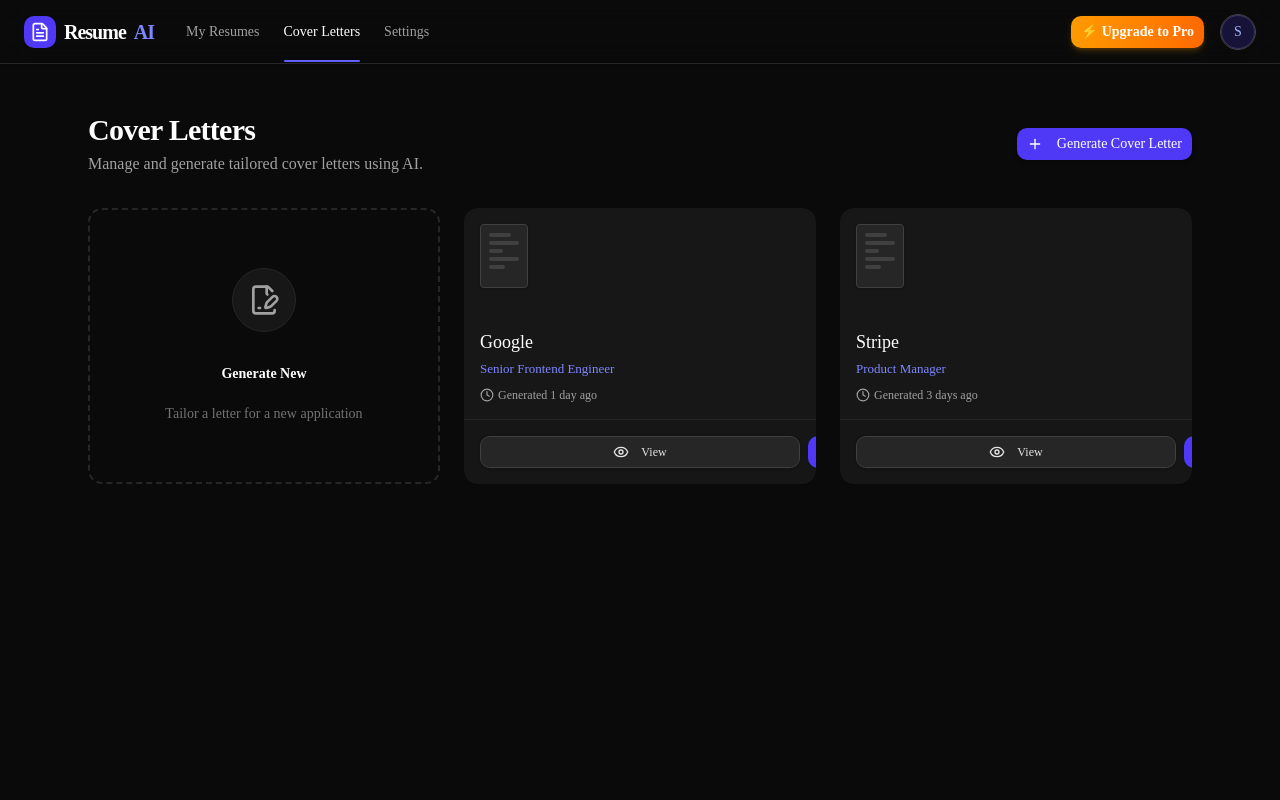
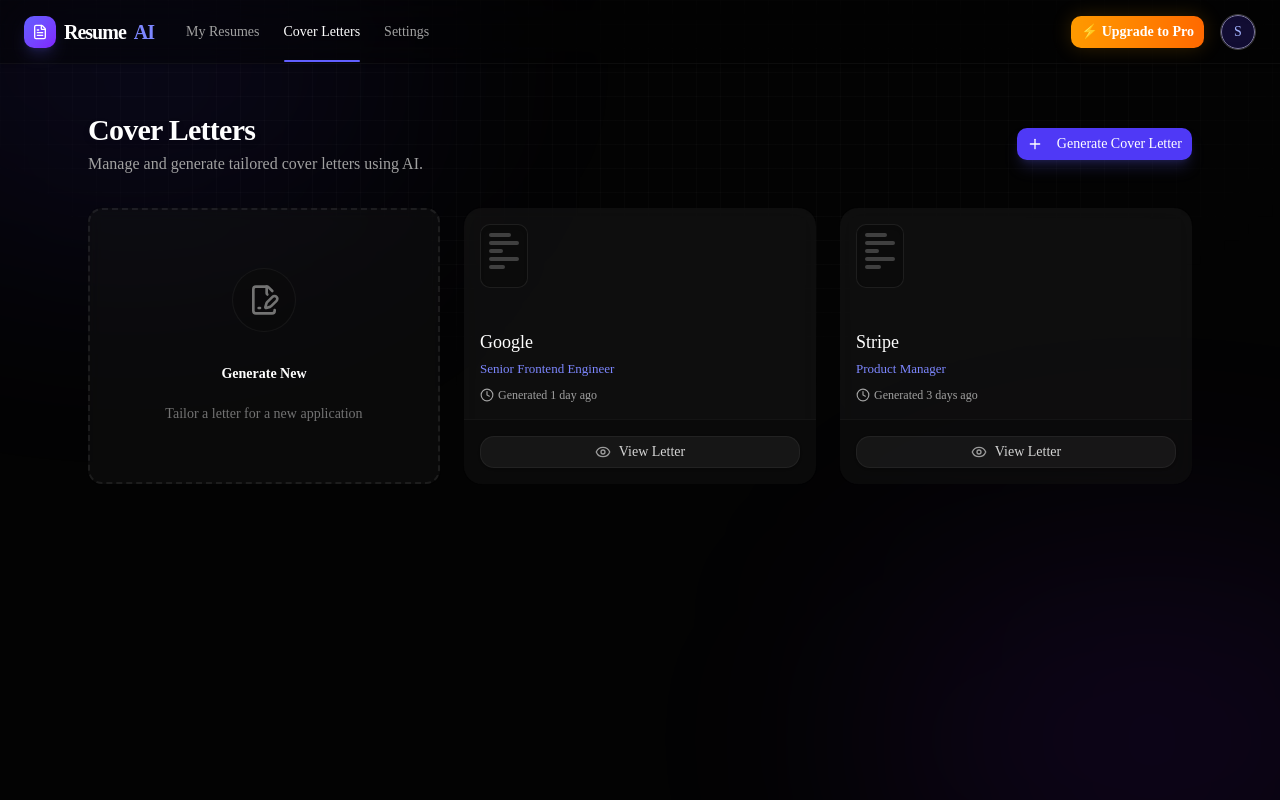
Before and after one commit to rishan011/resumeai, a Next.js app: page /dashboard/cover-letters in a window 1280 px wide. Built offline with nearby package versions, Linux system fonts and the light colour scheme; no server answers; sample sign-in values are in the browser's storage.

Commit message:
style: apply animated premium dark theme to dashboard and cover letter pages

```diff
--- a/src/app/dashboard/cover-letters/page.tsx
+++ b/src/app/dashboard/cover-letters/page.tsx
@@ -53,12 +53,27 @@
   };
 
   return (
-    <div className="min-h-screen bg-neutral-950 text-neutral-100 font-sans">
+    <div className="min-h-screen bg-[#030303] text-neutral-100 font-sans relative overflow-hidden">
+      {/* Ambient Premium Dark Theme Background */}
+      <div className="fixed inset-0 z-0 pointer-events-none overflow-hidden">
+        <div className="absolute inset-0 bg-[linear-gradient(to_right,#8080800a_1px,transparent_1px),linear-gradient(to_bottom,#8080800a_1px,transparent_1px)] bg-[size:24px_24px] [mask-image:radial-gradient(ellipse_60%_50%_at_50%_0%,#000_70%,transparent_100%)]" />
+        <motion.div
+          animate={{ y: [0, -20, 0], scale: [1, 1.05, 1] }}
+          transition={{ duration: 8, repeat: Infinity, ease: "easeInOut" }}
+          className="absolute top-[-10%] left-[-10%] w-[40%] h-[40%] bg-indigo-600/10 rounded-full blur-[120px]"
+        />
+        <motion.div
+          animate={{ y: [0, 20, 0], scale: [1, 1.05, 1] }}
+          transition={{ duration: 10, repeat: Infinity, ease: "easeInOut", delay: 1 }}
+          className="absolute bottom-[-10%] right-[-10%] w-[40%] h-[40%] bg-violet-600/10 rounded-full blur-[120px]"
+        />
+      </div>
+
       {/* Header */}
-      <header className="sticky top-0 z-30 flex h-16 items-center border-b border-neutral-800 bg-neutral-950/80 backdrop-blur-md px-6 shadow-sm">
+      <header className="sticky top-0 z-30 flex h-16 items-center border-b border-white/[0.04] bg-[#030303]/40 backdrop-blur-xl px-6 shadow-sm">
         <Link href="/" className="flex items-center gap-2 text-xl font-bold tracking-tighter mr-8">
-          <div className="w-8 h-8 rounded-lg bg-indigo-600 flex items-center justify-center">
-            <FileText className="w-5 h-5 text-white" />
+          <div className="w-8 h-8 rounded-lg bg-gradient-to-br from-indigo-500 to-violet-600 flex items-center justify-center shadow-lg shadow-indigo-500/20">
+            <FileText className="w-4 h-4 text-white" />
           </div>
           <span className="text-white">Resume</span><span className="text-indigo-400">AI</span>
         </Link>
@@ -73,7 +88,10 @@
           <button onClick={() => toast("Settings coming soon")} className="hover:text-white transition-colors cursor-pointer">Settings</button>
         </nav>
         <div className="flex items-center gap-4">
-          <Button className="hidden sm:flex bg-gradient-to-r from-amber-500 to-orange-500 hover:from-amber-400 hover:to-orange-400 text-white font-semibold shadow-md shadow-amber-500/20 border-0" onClick={() => toast("Pro features unlock soon!")}>⚡ Upgrade to Pro</Button>
+          <Button className="hidden sm:flex relative group bg-gradient-to-r from-amber-500 to-orange-500 hover:from-amber-400 hover:to-orange-400 text-white font-semibold shadow-[0_0_20px_rgba(245,158,11,0.2)] border-0 overflow-hidden" onClick={() => toast("Pro features unlock soon!")}>
+            <span className="relative z-10">⚡ Upgrade to Pro</span>
+            <div className="absolute inset-0 translate-x-[-100%] group-hover:translate-x-[100%] bg-gradient-to-r from-transparent via-white/20 to-transparent transition-transform duration-700 ease-in-out" />
+          </Button>
           <DropdownMenu>
             <DropdownMenuTrigger className="focus:outline-none rounded-full">
               <Avatar className="h-9 w-9 border border-neutral-700 hover:ring-2 ring-indigo-500 ring-offset-2 ring-offset-neutral-950 transition-all cursor-pointer">
@@ -100,19 +118,24 @@
       </header>
 
       {/* Main Content */}
-      <main className="container mx-auto px-6 py-12 max-w-6xl">
-        <div className="flex flex-col sm:flex-row justify-between items-start sm:items-center mb-8 gap-4">
+      <main className="container mx-auto px-6 py-12 max-w-6xl relative z-10">
+        <motion.div
+          initial={{ opacity: 0, y: 20 }}
+          animate={{ opacity: 1, y: 0 }}
+          transition={{ duration: 0.5, ease: "easeOut" }}
+          className="flex flex-col sm:flex-row justify-between items-start sm:items-center mb-8 gap-4"
+        >
           <div>
-            <h1 className="text-3xl font-bold tracking-tight text-white mb-1">Cover Letters</h1>
-            <p className="text-neutral-400">Manage and generate tailored cover letters using AI.</p>
+            <h1 className="text-3xl font-black tracking-tight text-white mb-1 drop-shadow-md">Cover Letters</h1>
+            <p className="text-neutral-400 font-medium">Manage and generate tailored cover letters using AI.</p>
           </div>
           <Link href="/dashboard/cover-letters/new">
-            <Button className="bg-indigo-600 hover:bg-indigo-700 text-white shadow-md border-none">
+            <Button className="bg-indigo-600 hover:bg-indigo-500 text-white shadow-lg shadow-indigo-500/20 border-none transition-all hover:scale-[1.02]">
               <Plus className="w-4 h-4 mr-2" />
               Generate Cover Letter
             </Button>
           </Link>
-        </div>
+        </motion.div>
 
         <motion.div
           variants={containerVariants}
@@ -121,13 +144,13 @@
           className="grid grid-cols-1 md:grid-cols-2 lg:grid-cols-3 gap-6"
         >
           {/* Create New Card Placeholder */}
-          <motion.div variants={itemVariants}>
+          <motion.div variants={itemVariants} whileHover={{ y: -5 }} transition={{ ease: "easeOut", duration: 0.2 }}>
             <Link href="/dashboard/cover-letters/new">
-              <Card className="h-full min-h-[250px] bg-transparent border-dashed border-2 border-neutral-800 hover:border-indigo-500 hover:bg-neutral-900/50 transition-all cursor-pointer flex flex-col items-center justify-center text-center p-8 group shadow-none">
-                <div className="w-16 h-16 rounded-full bg-neutral-900 border border-neutral-800 flex items-center justify-center mb-4 group-hover:scale-110 group-hover:bg-indigo-600/20 group-hover:border-indigo-500/30 transition-all duration-300">
-                  <FileSignature className="w-8 h-8 text-neutral-400 group-hover:text-indigo-400 transition-colors" />
+              <Card className="h-full min-h-[250px] bg-neutral-900/40 backdrop-blur-sm border-dashed border-2 border-white/[0.08] hover:border-indigo-500/50 hover:bg-indigo-500/5 transition-all cursor-pointer flex flex-col items-center justify-center text-center p-8 group shadow-none">
+                <div className="w-16 h-16 rounded-full bg-neutral-950/50 border border-white/[0.05] flex items-center justify-center mb-4 group-hover:scale-110 group-hover:bg-indigo-600/20 group-hover:border-indigo-500/30 transition-all duration-300">
+                  <FileSignature className="w-8 h-8 text-neutral-500 group-hover:text-indigo-400 transition-colors" />
                 </div>
-                <h3 className="font-semibold text-white mb-1">Generate New</h3>
+                <h3 className="font-bold text-white mb-1 group-hover:text-indigo-300 transition-colors">Generate New</h3>
                 <p className="text-sm text-neutral-500">Tailor a letter for a new application</p>
               </Card>
             </Link>
@@ -136,11 +159,12 @@
           {/* Saved Cover Letters */}
           <AnimatePresence>
             {coverLetters.map((cl) => (
-              <motion.div key={cl.id} variants={itemVariants} layout exit="exit">
-                <Card className="flex flex-col h-full hover:shadow-[0_8px_30px_rgb(0,0,0,0.5)] hover:-translate-y-1 transition-all duration-300 bg-neutral-900 border-neutral-800 rounded-xl group relative overflow-hidden">
+              <motion.div key={cl.id} variants={itemVariants} layout exit="exit" whileHover={{ y: -8 }} transition={{ duration: 0.3, ease: "easeOut" }}>
+                <Card className="flex flex-col h-full hover:shadow-[0_20px_40px_-15px_rgba(99,102,241,0.15)] transition-all duration-300 bg-neutral-900/60 backdrop-blur-md border-white/[0.06] hover:border-indigo-500/30 rounded-2xl group relative overflow-hidden">
                   <div className="absolute inset-0 bg-gradient-to-br from-indigo-500/5 via-transparent to-transparent opacity-0 group-hover:opacity-100 transition-opacity" />
+                  <div className="absolute top-0 left-0 w-full h-0.5 bg-gradient-to-r from-indigo-500 to-violet-500 opacity-0 group-hover:opacity-100 transition-opacity duration-300" />
                   <CardHeader className="flex flex-row items-start justify-between pb-2 relative z-10">
-                    <div className="w-12 h-16 bg-neutral-800 rounded border border-neutral-700 shadow-sm flex items-center justify-center relative overflow-hidden group-hover:border-indigo-500/50 transition-colors">
+                    <div className="w-12 h-16 bg-neutral-950/50 rounded-lg border border-white/[0.08] shadow-inner flex items-center justify-center relative overflow-hidden group-hover:border-indigo-500/40 transition-colors">
                        <div className="absolute top-2 left-2 right-4 h-1 bg-neutral-700 rounded-full group-hover:bg-indigo-500/40 transition-colors" />
                        <div className="absolute top-4 left-2 right-2 h-1 bg-neutral-700 rounded-full group-hover:bg-indigo-500/40 transition-colors" />
                        <div className="absolute top-6 left-2 right-6 h-1 bg-neutral-700 rounded-full group-hover:bg-indigo-500/40 transition-colors" />
@@ -173,12 +197,9 @@
                       Generated {cl.updatedAt}
                     </div>
                   </CardContent>
-                  <CardFooter className="pt-4 border-t border-neutral-800 mt-auto bg-neutral-900/50 rounded-b-xl border-x-0 border-b-0 flex justify-between gap-2 relative z-10">
-                    <Button variant="outline" className="w-full bg-neutral-800 border-neutral-700 hover:bg-neutral-700 text-neutral-200 shadow-sm text-xs h-8 transition-colors" onClick={() => router.push("/dashboard/cover-letters/new")}>
-                      <Eye className="w-3.5 h-3.5 mr-1.5" /> View
-                    </Button>
-                    <Button className="w-full bg-indigo-600 hover:bg-indigo-700 text-white border-none shadow-sm text-xs h-8 transition-colors" onClick={() => router.push("/dashboard/cover-letters/new")}>
-                      <Edit3 className="w-3.5 h-3.5 mr-1.5" /> Edit
+                  <CardFooter className="pt-4 border-t border-white/[0.04] mt-auto bg-black/20 rounded-b-2xl border-x-0 border-b-0 flex justify-between gap-2 relative z-10 p-4">
+                    <Button className="w-full bg-white/5 border border-white/10 hover:bg-neutral-800 text-neutral-300 shadow-sm transition-colors rounded-xl font-medium relative group overflow-hidden" onClick={() => router.push("/dashboard/cover-letters/new")}>
+                       <span className="relative z-10 flex items-center"><Eye className="w-4 h-4 mr-2 opacity-70 group-hover:opacity-100 transition-opacity" /> View Letter</span>
                     </Button>
                   </CardFooter>
                 </Card>
--- a/src/app/dashboard/page.tsx
+++ b/src/app/dashboard/page.tsx
@@ -53,12 +53,27 @@
   };
 
   return (
-    <div className="min-h-screen bg-neutral-950 text-neutral-100 font-sans">
+    <div className="min-h-screen bg-[#030303] text-neutral-100 font-sans relative overflow-hidden">
+      {/* Ambient Premium Dark Theme Background */}
+      <div className="fixed inset-0 z-0 pointer-events-none overflow-hidden">
+        <div className="absolute inset-0 bg-[linear-gradient(to_right,#8080800a_1px,transparent_1px),linear-gradient(to_bottom,#8080800a_1px,transparent_1px)] bg-[size:24px_24px] [mask-image:radial-gradient(ellipse_60%_50%_at_50%_0%,#000_70%,transparent_100%)]" />
+        <motion.div
+          animate={{ y: [0, -20, 0], scale: [1, 1.05, 1] }}
+          transition={{ duration: 8, repeat: Infinity, ease: "easeInOut" }}
+          className="absolute top-[-10%] left-[-10%] w-[40%] h-[40%] bg-indigo-600/10 rounded-full blur-[120px]"
+        />
+        <motion.div
+          animate={{ y: [0, 20, 0], scale: [1, 1.05, 1] }}
+          transition={{ duration: 10, repeat: Infinity, ease: "easeInOut", delay: 1 }}
+          className="absolute bottom-[-10%] right-[-10%] w-[40%] h-[40%] bg-violet-600/10 rounded-full blur-[120px]"
+        />
+      </div>
+
       {/* Header */}
-      <header className="sticky top-0 z-30 flex h-16 items-center border-b border-neutral-800 bg-neutral-950/80 backdrop-blur-md px-6 shadow-sm">
+      <header className="sticky top-0 z-30 flex h-16 items-center border-b border-white/[0.04] bg-[#030303]/40 backdrop-blur-xl px-6 shadow-sm">
         <Link href="/" className="flex items-center gap-2 text-xl font-bold tracking-tighter mr-8">
-          <div className="w-8 h-8 rounded-lg bg-indigo-600 flex items-center justify-center">
-            <FileText className="w-5 h-5 text-white" />
+          <div className="w-8 h-8 rounded-lg bg-gradient-to-br from-indigo-500 to-violet-600 flex items-center justify-center shadow-lg shadow-indigo-500/20">
+            <FileText className="w-4 h-4 text-white" />
           </div>
           <span className="text-white">Resume</span><span className="text-indigo-400">AI</span>
         </Link>
@@ -71,7 +86,10 @@
           <button onClick={() => toast("Settings coming soon")} className="hover:text-white transition-colors cursor-pointer">Settings</button>
         </nav>
         <div className="flex items-center gap-4">
-          <Button className="hidden sm:flex bg-gradient-to-r from-amber-500 to-orange-500 hover:from-amber-400 hover:to-orange-400 text-white font-semibold shadow-md shadow-amber-500/20 border-0" onClick={() => toast("Pro features unlock soon!")}>⚡ Upgrade to Pro</Button>
+          <Button className="hidden sm:flex relative group bg-gradient-to-r from-amber-500 to-orange-500 hover:from-amber-400 hover:to-orange-400 text-white font-semibold shadow-[0_0_20px_rgba(245,158,11,0.2)] border-0 overflow-hidden" onClick={() => toast("Pro features unlock soon!")}>
+            <span className="relative z-10">⚡ Upgrade to Pro</span>
+            <div className="absolute inset-0 translate-x-[-100%] group-hover:translate-x-[100%] bg-gradient-to-r from-transparent via-white/20 to-transparent transition-transform duration-700 ease-in-out" />
+          </Button>
           <DropdownMenu>
             <DropdownMenuTrigger className="focus:outline-none rounded-full">
               <Avatar className="h-9 w-9 border border-neutral-700 hover:ring-2 ring-indigo-500 ring-offset-2 ring-offset-neutral-950 transition-all cursor-pointer">
@@ -98,19 +116,24 @@
       </header>
 
       {/* Main Content */}
-      <main className="container mx-auto px-6 py-12 max-w-6xl">
-        <div className="flex flex-col sm:flex-row justify-between items-start sm:items-center mb-8 gap-4">
+      <main className="container mx-auto px-6 py-12 max-w-6xl relative z-10">
+        <motion.div
+          initial={{ opacity: 0, y: 20 }}
+          animate={{ opacity: 1, y: 0 }}
+          transition={{ duration: 0.5, ease: "easeOut" }}
+          className="flex flex-col sm:flex-row justify-between items-start sm:items-center mb-8 gap-4"
+        >
           <div>
-            <h1 className="text-3xl font-bold tracking-tight text-white mb-1">My Resumes</h1>
-            <p className="text-neutral-400">Manage, edit, and export your resumes.</p>
+            <h1 className="text-3xl font-black tracking-tight text-white mb-1 drop-shadow-md">My Resumes</h1>
+            <p className="text-neutral-400 font-medium">Manage, edit, and export your resumes.</p>
           </div>
           <Link href="/builder/new">
-            <Button className="bg-indigo-600 hover:bg-indigo-700 text-white shadow-md border-none">
+            <Button className="bg-indigo-600 hover:bg-indigo-500 text-white shadow-lg shadow-indigo-500/20 border-none transition-all hover:scale-[1.02]">
               <Plus className="w-4 h-4 mr-2" />
               Create New Resume
             </Button>
           </Link>
-        </div>
+        </motion.div>
 
         <motion.div
           variants={containerVariants}
@@ -119,13 +142,13 @@
           className="grid grid-cols-1 md:grid-cols-2 lg:grid-cols-3 gap-6"
         >
           {/* Create New Card Placeholder */}
-          <motion.div variants={itemVariants}>
+          <motion.div variants={itemVariants} whileHover={{ y: -5 }} transition={{ ease: "easeOut", duration: 0.2 }}>
             <Link href="/builder/new">
-              <Card className="h-full min-h-[280px] bg-transparent border-dashed border-2 border-neutral-800 hover:border-indigo-500 hover:bg-neutral-900/50 transition-all cursor-pointer flex flex-col items-center justify-center text-center p-8 group shadow-none">
-                <div className="w-16 h-16 rounded-full bg-neutral-900 border border-neutral-800 flex items-center justify-center mb-4 group-hover:scale-110 group-hover:bg-indigo-600/20 group-hover:border-indigo-500/30 transition-all duration-300">
-                  <Plus className="w-8 h-8 text-neutral-400 group-hover:text-indigo-400 transition-colors" />
+              <Card className="h-full min-h-[280px] bg-neutral-900/40 backdrop-blur-sm border-dashed border-2 border-white/[0.08] hover:border-indigo-500/50 hover:bg-indigo-500/5 transition-all cursor-pointer flex flex-col items-center justify-center text-center p-8 group shadow-none">
+                <div className="w-16 h-16 rounded-full bg-neutral-950/50 border border-white/[0.05] flex items-center justify-center mb-4 group-hover:scale-110 group-hover:bg-indigo-600/20 group-hover:border-indigo-500/30 transition-all duration-300">
+                  <Plus className="w-8 h-8 text-neutral-500 group-hover:text-indigo-400 transition-colors" />
                 </div>
-                <h3 className="font-semibold text-white mb-1">Start from Scratch</h3>
+                <h3 className="font-bold text-white mb-1 group-hover:text-indigo-300 transition-colors">Start from Scratch</h3>
                 <p className="text-sm text-neutral-500">Create a brand new resume</p>
               </Card>
             </Link>
@@ -134,11 +157,12 @@
           {/* Saved Resumes */}
           <AnimatePresence>
             {resumes.map((resume) => (
-              <motion.div key={resume.id} variants={itemVariants} layout exit="exit">
-                <Card className="flex flex-col h-full hover:shadow-[0_8px_30px_rgb(0,0,0,0.5)] hover:-translate-y-1 transition-all duration-300 bg-neutral-900 border-neutral-800 rounded-xl group relative overflow-hidden">
+              <motion.div key={resume.id} variants={itemVariants} layout exit="exit" whileHover={{ y: -8 }} transition={{ duration: 0.3, ease: "easeOut" }}>
+                <Card className="flex flex-col h-full hover:shadow-[0_20px_40px_-15px_rgba(99,102,241,0.15)] transition-all duration-300 bg-neutral-900/60 backdrop-blur-md border-white/[0.06] hover:border-indigo-500/30 rounded-2xl group relative overflow-hidden">
                   <div className="absolute inset-0 bg-gradient-to-br from-indigo-500/5 via-transparent to-transparent opacity-0 group-hover:opacity-100 transition-opacity" />
+                  <div className="absolute top-0 left-0 w-full h-0.5 bg-gradient-to-r from-indigo-500 to-violet-500 opacity-0 group-hover:opacity-100 transition-opacity duration-300" />
                   <CardHeader className="flex flex-row items-start justify-between pb-2 relative z-10">
-                    <div className="w-12 h-16 bg-neutral-800 rounded border border-neutral-700 shadow-sm flex items-center justify-center relative overflow-hidden group-hover:border-indigo-500/50 transition-colors">
+                    <div className="w-12 h-16 bg-neutral-950/50 rounded-lg border border-white/[0.08] shadow-inner flex items-center justify-center relative overflow-hidden group-hover:border-indigo-500/40 transition-colors">
                        <div className="absolute top-2 left-2 right-2 h-1 bg-neutral-700 rounded-full group-hover:bg-indigo-500/40 transition-colors" />
                        <div className="absolute top-4 left-2 right-4 h-1 bg-neutral-700 rounded-full group-hover:bg-indigo-500/40 transition-colors" />
                        <div className="absolute top-6 left-2 right-2 h-1 bg-neutral-700 rounded-full group-hover:bg-indigo-500/40 transition-colors" />
@@ -179,9 +203,9 @@
                     </div>
                     <p className="text-xs text-neutral-500 font-medium mt-2 text-right">{resume.completion}% complete</p>
                   </CardContent>
-                  <CardFooter className="pt-4 border-t border-neutral-800 mt-auto bg-neutral-900/50 rounded-b-xl border-x-0 border-b-0 overflow-hidden relative z-10">
-                    <Link href={`/builder/${resume.id}`} className="w-full relative group/edit overflow-hidden rounded-md">
-                      <Button className="w-full bg-neutral-800 hover:bg-indigo-600 hover:text-white text-neutral-200 border-none transition-all duration-300 relative z-10">
+                  <CardFooter className="pt-4 border-t border-white/[0.04] mt-auto bg-black/20 rounded-b-2xl border-x-0 border-b-0 overflow-hidden relative z-10">
+                    <Link href={`/builder/${resume.id}`} className="w-full relative group/edit overflow-hidden rounded-xl">
+                      <Button className="w-full bg-white/5 hover:bg-indigo-600 hover:text-white text-neutral-300 border-none transition-all duration-300 relative z-10">
                         <Edit3 className="w-4 h-4 mr-2 transition-transform group-hover/edit:scale-110" /> Resume Editing
                       </Button>
                     </Link>
```
